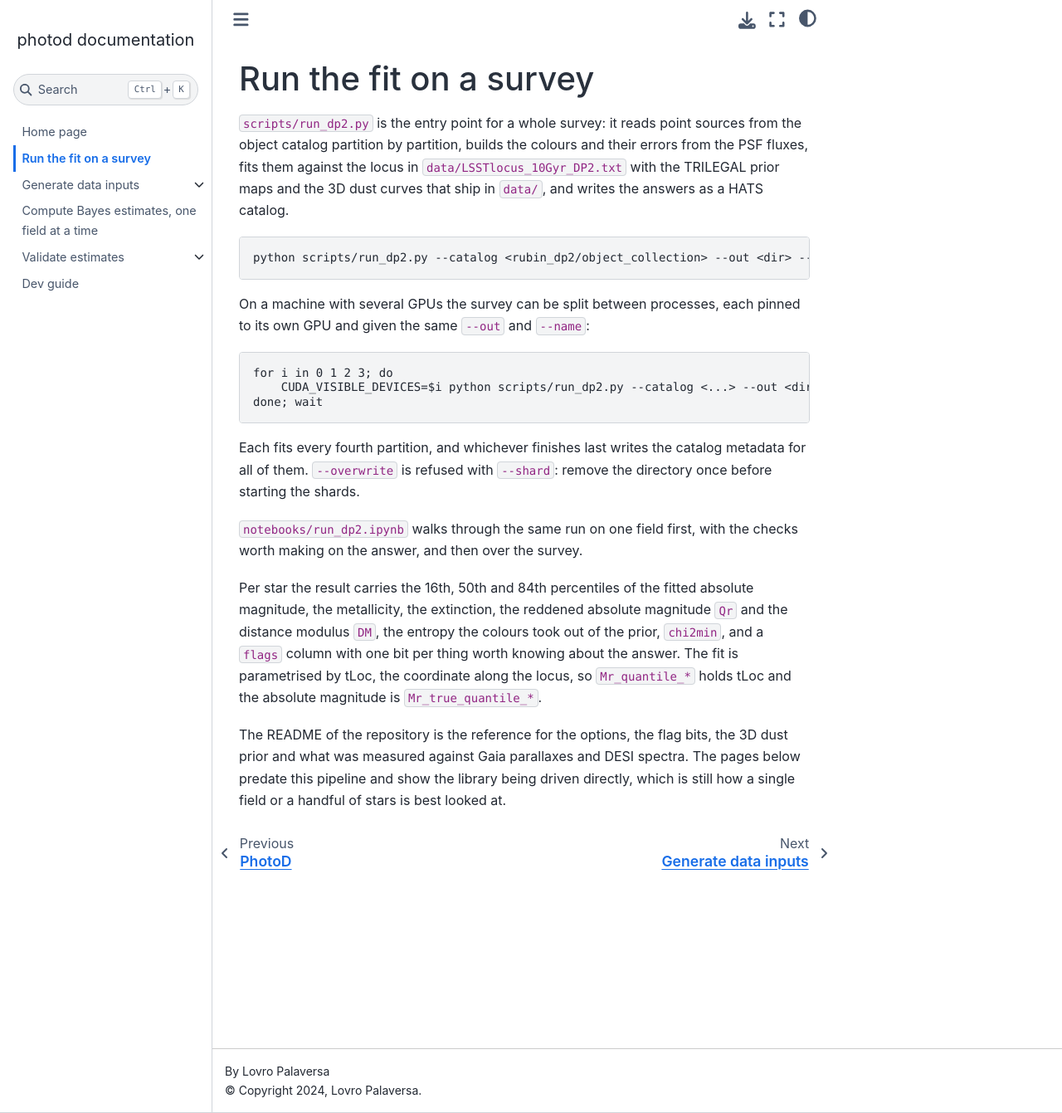
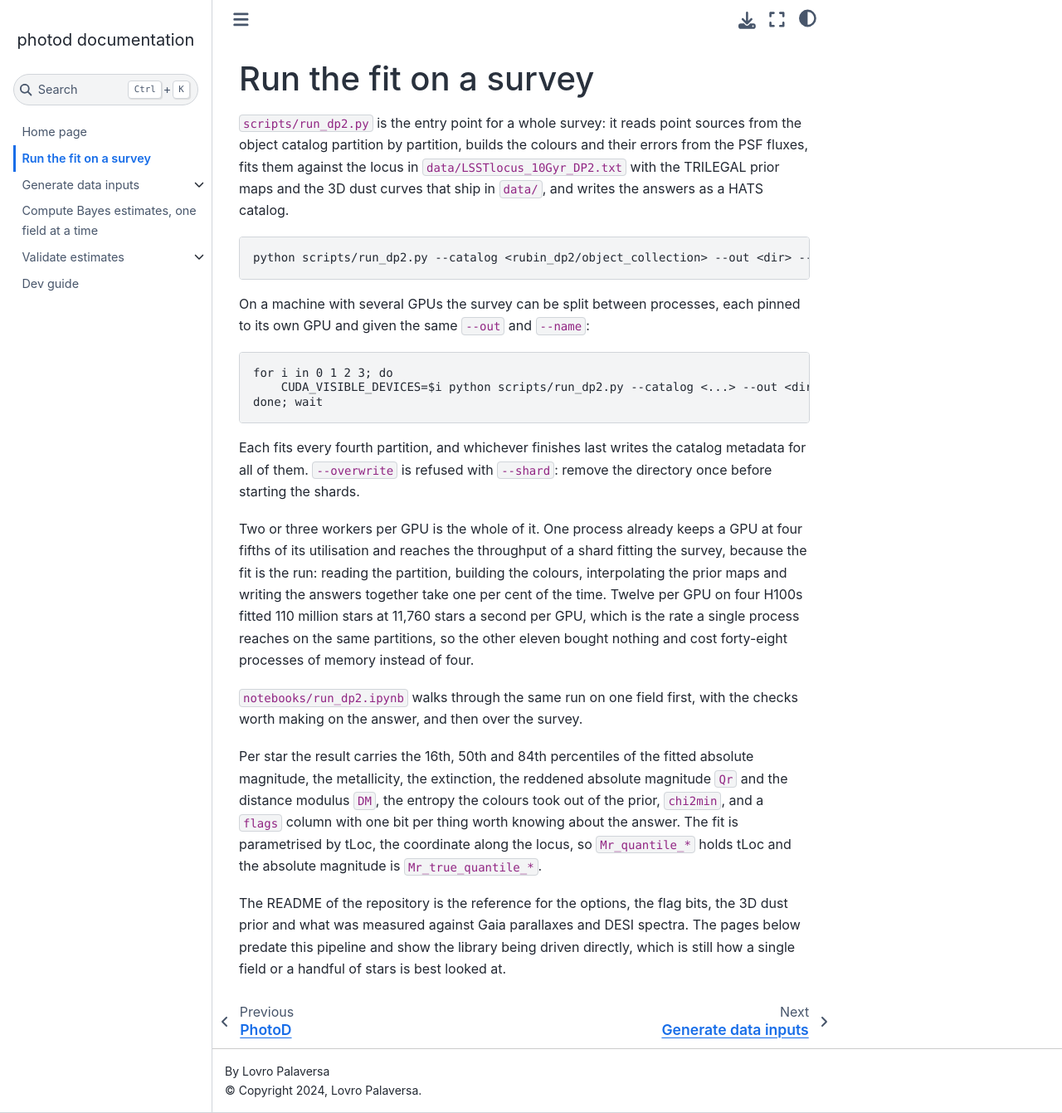
Before and after one commit to labastro-rbi/photoD, a Sphinx documentation site: the page built from docs/running.rst, in a window 1280 px wide and 1341 px high. Shown: the whole window at 83% size. Built offline with Sphinx 7.4.7 and the Sphinx Book theme 1.1.4, drawn with Linux system fonts in a browser that asks for light colours; pages that are not in the unit, such as notebooks, are missing from menus.

Commit message:
Say how many workers a GPU is worth, which is two or three
A shard was run with twelve of them per GPU. One process already holds a GPU
at four fifths of its utilisation, and on four H100s the twelve fitted 110
million stars at 11,760 stars a second per GPU, which is the rate one process
reaches on the same partitions: the other eleven bought nothing and cost
forty-eight processes of memory where four would have done.

The fit is the run, and there is nothing else for a worker to overlap with.
Timed over 118 thousand stars, the fit takes 13.8 s and everything around it
0.4 s: reading the partition 0.03, building the colours 0.06, interpolating
the prior maps onto the locus 0.10, and writing the answers 0.07. So a second
worker covers those gaps and a third leaves margin, and beyond that they only
share a card that is already busy.

```diff
--- a/docs/running.rst
+++ b/docs/running.rst
@@ -14,11 +14,18 @@ On a machine with several GPUs the survey can be split between processes, each p
 given the same ``--out`` and ``--name``::
 
     for i in 0 1 2 3; do
-        CUDA_VISIBLE_DEVICES=$i python scripts/run_dp2.py --catalog <...> --out <dir> --workers 12 --shard $i/4 &
+        CUDA_VISIBLE_DEVICES=$i python scripts/run_dp2.py --catalog <...> --out <dir> --workers 3 --shard $i/4 &
     done; wait
 
 Each fits every fourth partition, and whichever finishes last writes the catalog metadata for all of them.
 ``--overwrite`` is refused with ``--shard``: remove the directory once before starting the shards.
+
+Two or three workers per GPU is the whole of it. One process already keeps a GPU at four fifths of its
+utilisation and reaches the throughput of a shard fitting the survey, because the fit is the run: reading
+the partition, building the colours, interpolating the prior maps and writing the answers together take
+one per cent of the time. Twelve per GPU on four H100s fitted 110 million stars at 11,760 stars a second
+per GPU, which is the rate a single process reaches on the same partitions, so the other eleven bought
+nothing and cost forty-eight processes of memory instead of four.
 
 ``notebooks/run_dp2.ipynb`` walks through the same run on one field first, with the checks worth making on
 the answer, and then over the survey.
```
Also changed, not shown: 1 other file.
